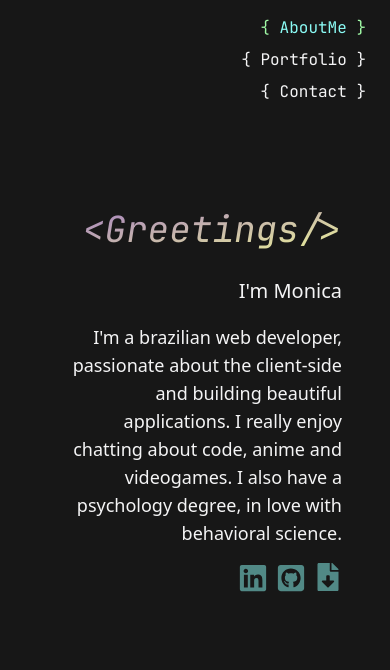
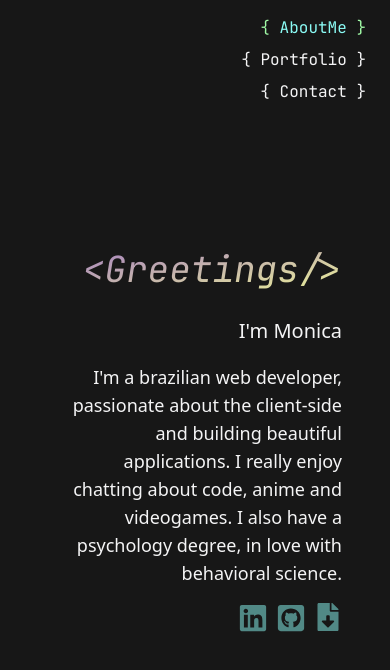
Before and after one commit to M0nicaVaz/portfolio, a React (Vite) app: page / in a window 390 px wide. Shown: the top 670 px of the page. Built offline with nearby package versions, Linux system fonts and the light colour scheme.

Commit message:
fix container margin

```diff
--- a/src/components/Main.jsx
+++ b/src/components/Main.jsx
@@ -1,6 +1,6 @@
 export function Main({ children }) {
   return (
-    <main className="grid px-12 w-screen mt-10 lg:mt-0 lg:h-[calc(100vh-72px)] lg:place-content-center">
+    <main className="grid px-12 w-screen mt-20 lg:mt-0 lg:h-[calc(100vh-72px)] lg:place-content-center">
       {children}
     </main>
   );
```
